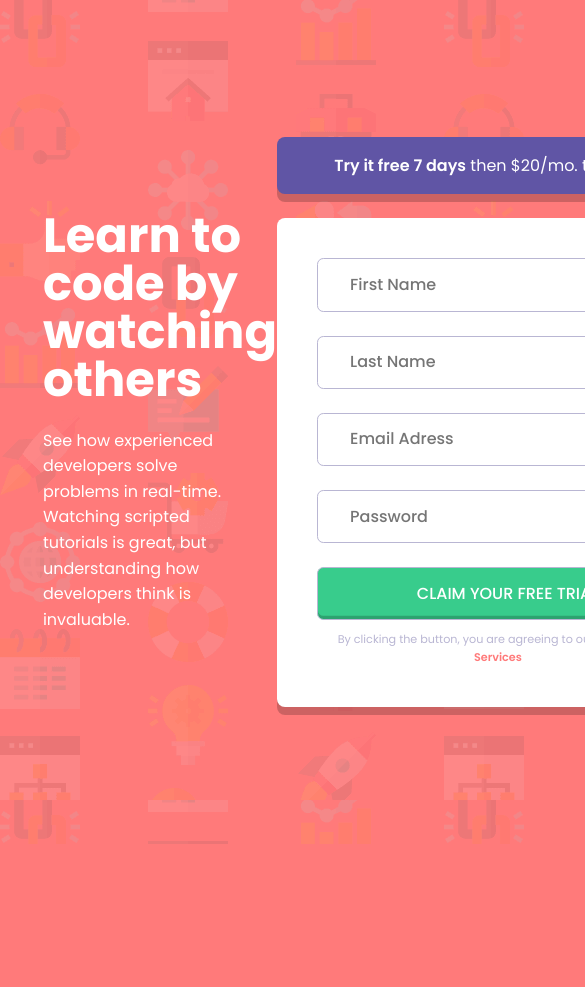
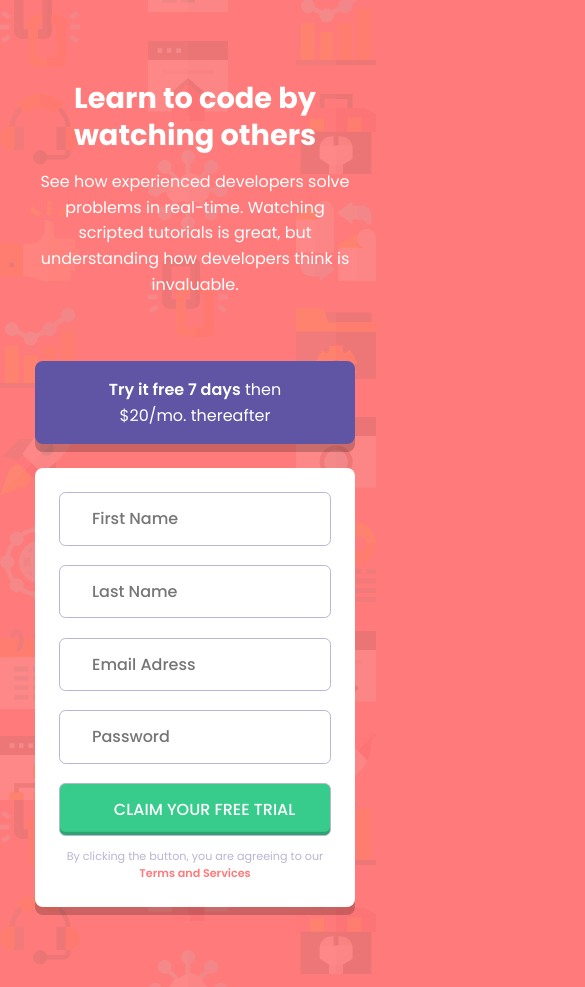
Before and after one commit to airdgo/intro-component-with-signup-form, a plain HTML site: page index.html in a window 390 px wide. Shown: the top 987 px of the page, 585 px wide, since content can reach past the window. Before the commit the page ends 844 px from the top, so only its background shows below. Drawn offline with Linux system fonts and the light colour scheme.

Commit message:
mobile ressponsive

```diff
--- a/style.css
+++ b/style.css
@@ -84,7 +84,7 @@ input {
 
 h1 {
     font-weight: 700;
-    font-size: 3rem;
+    font-size: clamp(1.8rem, 5vw, 3rem);
     line-height: 1;
 }
 
@@ -134,7 +134,7 @@ body {
 }
 
 .sign-in-sec {
-    width: 75rem;
+    width: 70rem;
     justify-content: flex-start;
     align-items: stretch;
 }
@@ -155,6 +155,9 @@ h1 {
     border-radius: .5rem;
     box-shadow: 0 .5rem rgba(0, 0, 0, 0.2);
 }
+.membership p{
+    padding-inline: 3em;
+}
 
 form {
     display: flex;
@@ -165,16 +168,15 @@ form {
 
 .sign-in-form {
     height: 100%;
-    padding: 2.5em;
+    padding: clamp(1.5em, 3vw, 2.5em);
     border-radius: .5rem;
     box-shadow: 0 .5rem rgba(0, 0, 0, 0.2);
 }
 
-
 input {
     padding: .8em;
     padding-left: 2em;
-    margin-bottom: 1.5em;
+    margin-bottom: clamp(1em, 5vw, 1.5em);
     border-radius: .4rem;
     border: 1px solid var(--clr-neutral-show);
     outline: none;
@@ -197,9 +199,33 @@ input[type=submit]:hover {
 
 
 input[type=submit]:hover {
-    opacity: 70%;
+    opacity: 80%;
 }
 
 .sign-in-form p {
     text-align: center;
 }
+
+@media all and (max-width: 1110px) {
+    .container {
+        flex-direction: column;
+        width: clamp(20rem, 70%, 37rem);
+        margin: 5em 0;
+    }
+
+    .sign-in-sec {
+        width: 100%;
+        margin-top: 4em;
+    }
+
+    h1 {
+        line-height: 1.3;
+        text-align: center;
+    }
+
+    .text p {
+        text-align: center;
+        padding: 0;
+    }
+
+}
```
